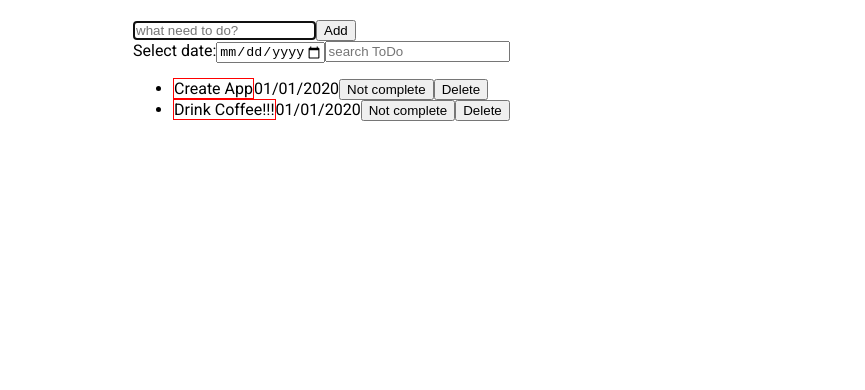
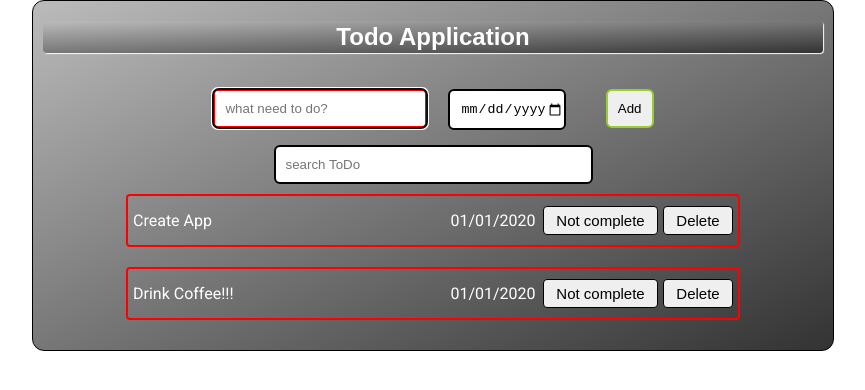
Before and after one commit to GiperNoob/todo_app_angular, an Angular app: page / in a window 1280 px wide. Shown: the top 390 px of the page, without its empty margins (207-1072 px from the left). Built offline with nearby package versions, Linux system fonts and the light colour scheme.

Commit message:
add styles

```diff
--- a/src/app/add-form/add-form.component.html
+++ b/src/app/add-form/add-form.component.html
@@ -1,20 +1,17 @@
 <div class="form-container">
   <input
+    class="input-text"
     type="text"
     placeholder="what need to do?"
     [(ngModel)]="text"
     #titleInput
     [ngStyle]="{
-      border: text ? '1px solid green' : '1px solid red'
+      border: text ? '3px solid green' : '3px solid red'
     }"
   />
 
-  <button class="btn" (click)="addTodo()">Add</button>
-</div>
-
-<label for="start"> Select date:</label>
-
   <input
+    class="input-date"
     type="date"
     id="start"
     name="trip-start"
@@ -23,3 +20,6 @@
     max="2028-12-31"
     #dateInput
   />
+
+  <button class="btn" (click)="addTodo()">Add</button>
+</div>
--- a/src/app/add-form/add-form.component.scss
+++ b/src/app/add-form/add-form.component.scss
@@ -0,0 +1,33 @@
+.form-container {
+  margin-bottom: 15px;
+}
+
+.input-text {
+  width: 200px;
+}
+
+.input-text,
+.input-date {
+  padding: 10px 0px 10px 10px;
+  border: 2px solid black;
+  border-radius: 6px;
+  margin-right: 20px;
+  cursor: pointer;
+}
+
+button {
+  padding: 10px;
+  border-radius: 6px;
+  margin-left: 20px;
+  border: 2px solid yellowgreen;
+  text-align: center;
+  cursor: pointer;
+}
+
+button:hover {
+  box-shadow: 1px 1px 8px rgba(248, 246, 246);
+}
+
+button:active {
+  box-shadow: 4px 2px 8px rgba(228, 221, 221, 0.7);
+}
--- a/src/app/app.component.html
+++ b/src/app/app.component.html
@@ -1,7 +1,18 @@
 <div class="container">
+  <div class="wrapper">
+    <header class="header">
+      <h1>Todo Application</h1>
+    </header>
     <app-add-form (onAdd)="addItem($event)"></app-add-form>
 
-  <input type="text" [(ngModel)]="searchTodo" placeholder="search ToDo" />
+    <div>
+      <input
+        class="search-field"
+        type="text"
+        [(ngModel)]="searchTodo"
+        placeholder="search ToDo"
+      />
+    </div>
 
     <ul>
       <app-todo-list
@@ -11,3 +22,4 @@
       ></app-todo-list>
     </ul>
   </div>
+</div>
--- a/src/app/app.component.scss
+++ b/src/app/app.component.scss
@@ -1,5 +1,52 @@
+* {
+  margin: 0;
+  padding: 0;
+}
+
 .container {
-  max-width: 600px;
+  background: linear-gradient(to top left, #333333, #bbbbbb);
+  max-width: 800px;
   margin: 0 auto;
   padding: 20px 0;
+  border: 1px solid black;
+  border-radius: 12px;
 }
+
+.wrapper {
+  padding: 0 10px;
+  margin: 0 auto;
+  text-align: center;
+  max-height: 655px;
+  min-height: 300px;
+  overflow-x: auto;
+}
+
+.header {
+  text-align: center;
+  margin-bottom: 35px;
+  background: linear-gradient(to top left, #333333, #bbbbbb);
+  border-radius: 4px;
+  box-shadow: 1px 1px 1px azure;
+}
+
+h1 {
+  font-family: Arial, Helvetica, sans-serif;
+  font-size: 24px;
+  font-weight: 700;
+  line-height: 12px;
+  color: #ffffff;
+  padding: 10px;
+}
+
+.search-field {
+  padding: 10px 0px 10px 10px;
+  border: 2px solid black;
+  border-radius: 6px;
+  width: 305px;
+}
+
+ul {
+  display: flex;
+  flex-direction: column;
+  align-items: center;
+}
--- a/src/app/todo-list/todo-list.component.html
+++ b/src/app/todo-list/todo-list.component.html
@@ -1,21 +1,22 @@
-<li>
-  <span
+<li
   [ngClass]="{
     complete: flagComplete,
     notComplete: !flagComplete
   }"
-    >{{ todo.text }}</span
 >
+  <span class="span-text">{{ todo.text }}</span>
 
-  <span>{{ todo.data }}</span>
+  <span class="span-data">{{ todo.data }}</span>
 
+  <div class="btn-container">
     <button
-    class="btn"
+      class="btn btn-complete"
       (click)="flagComplete = !flagComplete"
       (click)="todoComplete()"
     >
       {{ buttonText }}
     </button>
 
-  <button class="btn" (click)="removeTodo()">Delete</button>
+    <button class="btn btn-delete" (click)="removeTodo()">Delete</button>
+  </div>
 </li>
--- a/src/app/todo-list/todo-list.component.scss
+++ b/src/app/todo-list/todo-list.component.scss
@@ -1,8 +1,57 @@
 .complete {
-  border: 1px solid red;
+  border: 2px solid red;
+  border-radius: 4px;
 }
 
 .notComplete {
-  border: 1px solid green;
+  border: 2px solid green;
+  border-radius: 4px;
   text-decoration: line-through;
 }
+
+li {
+  margin: 10px 0;
+  padding: 10px 5px;
+  align-items: center;
+  display: flex;
+  flex-direction: row;
+  justify-content: space-between;
+  max-width: 800px;
+  min-width: 600px;
+}
+
+.btn-complete {
+  margin: 0px 5px;
+}
+
+.btn-complete,
+.btn-delete {
+  border: 1px solid black;
+  padding: 5px 10px 5px 10px;
+  text-align: center;
+  width: 115px;
+  border-radius: 4px;
+  font-size: 15px;
+  font-weight: 500;
+}
+
+.btn-delete {
+  width: 70px;
+}
+
+.span-text {
+  margin-right: 10px;
+  display: inline-block;
+  width: 305px;
+  overflow: hidden;
+  max-height: 80px;
+  text-align: start;
+}
+
+.span-data {
+}
+
+.span-text,
+.span-data {
+  color: #ffffff;
+}
```
Also changed, not shown: src/styles.scss (+8 -2 lines). Lines whose indentation alone changed are shown as unchanged.
